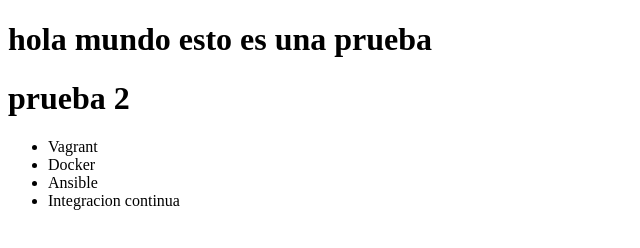
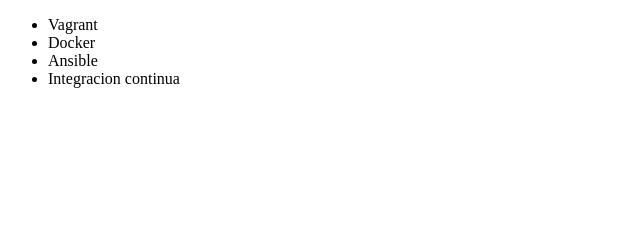
Before and after one commit to JuanpaVJ/pruebaGit, a plain HTML site: page index.html in a window 1280 px wide. Shown: the whole page, without its empty margins (0-640 px from the left). Drawn offline with Linux system fonts and the light colour scheme.

Commit message:
Borre los h1

```diff
--- a/index.html
+++ b/index.html
@@ -6,8 +6,6 @@
     <title>Curso Git</title>
 </head>
 <body>
-    <h1>hola mundo esto es una prueba</h1>
-    <h1>prueba 2</h1>
     <ul>
         <li>Vagrant</li>
         <li>Docker</li>
```
